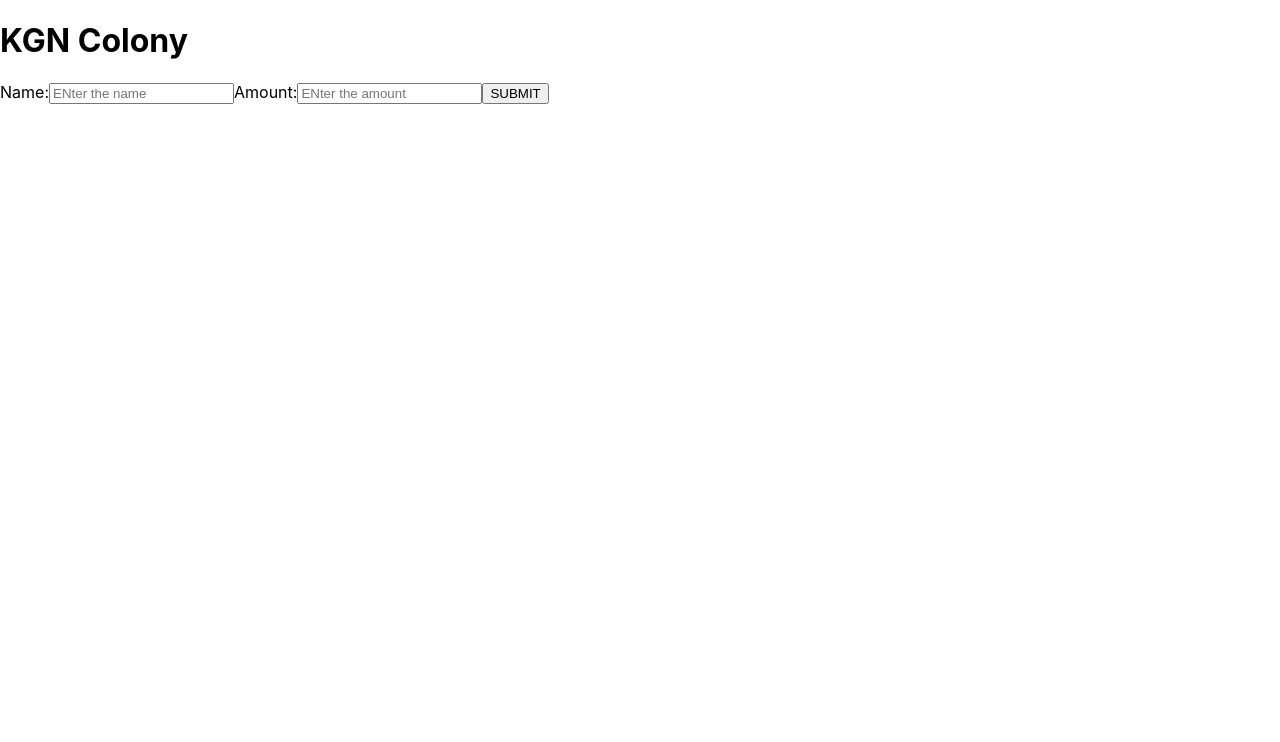
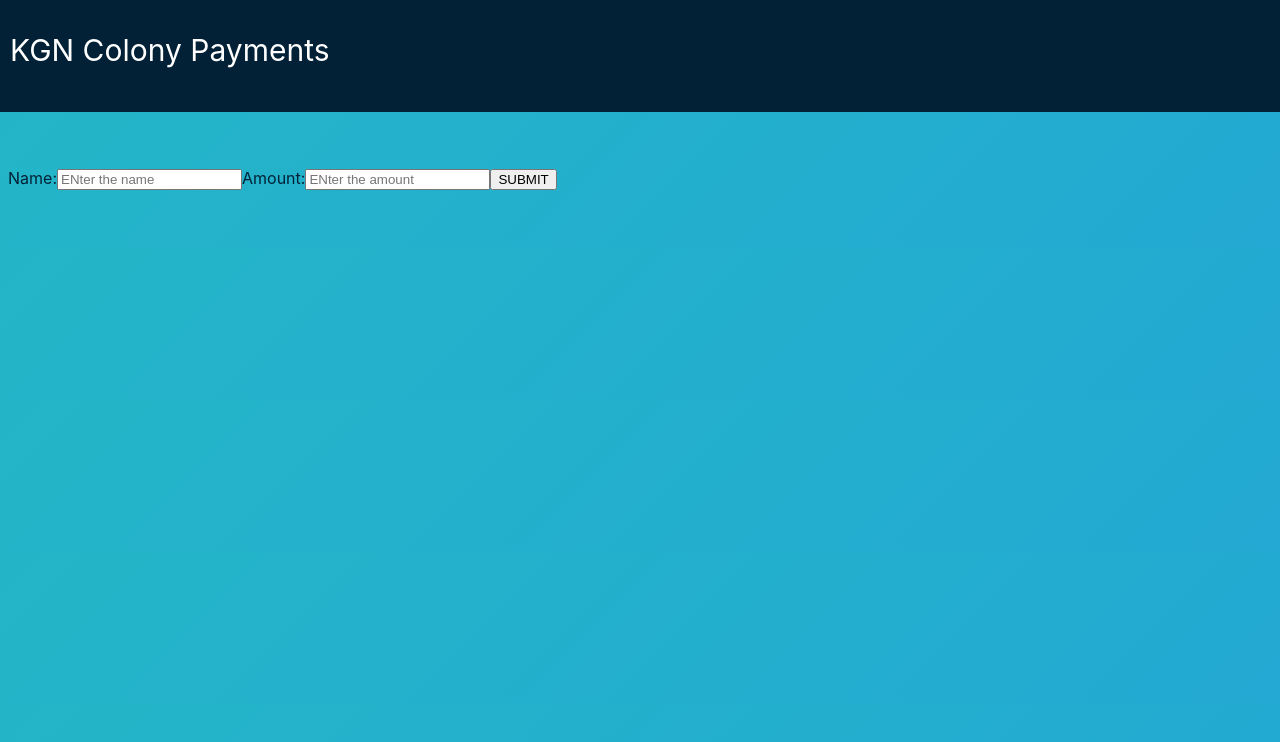
Before and after one commit to SikindarMirza/Payment-app, a React (Create React App) app: page / in a window 1280 px wide. Shown: the top 742 px of the page. Built offline with nearby package versions, Linux system fonts and the light colour scheme.

Commit message:
Added styles

```diff
--- a/src/App.js
+++ b/src/App.js
@@ -1,5 +1,6 @@
 import React, { Component } from 'react';
 import Table from './Print';
+import Header from './Header';
 import './App.css';
 
 class App extends Component {
@@ -41,7 +42,8 @@ class App extends Component {
     console.log(this.state.name)
     return (
       <div>
-        <h1>{this.state.appName}</h1>
+        <Header />
+        <div className="values">
           <label>
             Name:
             <input type="text" placeholder="ENter the name" value={this.state.name} onChange={this._handleName}></input>
@@ -51,6 +53,7 @@ class App extends Component {
             <input type="number" placeholder="ENter the amount" value={this.state.amount} onChange={this._handleAmount}></input>
           </label>
           <button onClick={e => { this.setState({ submit: !this.state.submit }) }}>SUBMIT</button>
+        </div>
         {this.state.submit ? <Table name={this.state.name} receiptId={this.state.receiptId} amount={this.state.amount} date={this.state.date} /> : ''}
       </div>
     );
--- /dev/null
+++ b/src/Header.js
@@ -0,0 +1,9 @@
+import React from 'react';
+
+export default ()=> {
+    return(
+        <div className="Header">
+           <label style={{color:'#ffffff',fontSize:'30px',marginLeft:'10px',marginTop:'5px'}}>KGN Colony Payments</label>
+           </div>
+    )
+}
--- a/src/Print.js
+++ b/src/Print.js
@@ -52,7 +52,7 @@ export default class Print extends React.Component {
     render() {
         return (
             <div>
-                <div ref={el => (this.componentRef = el)}>
+                <div ref={el => (this.componentRef = el)} className="receipt">
                     <h2>KGN colony</h2>
                     <h2 className="receipt">Receipt Id: {Math.random().toString(36).substr(2, 9)}</h2>
                     <Table {...this.props} />
--- a/src/index.css
+++ b/src/index.css
@@ -1,23 +1,59 @@
 body {
-  margin: 0;
-  padding: 0;
+  background: linear-gradient(-45deg,#23A6D5, #23D5AB);
+	background-size: 400% 400%;
+  animation: Gradient 15s ease infinite;
+  color: #022036;
   font-family: -apple-system, BlinkMacSystemFont, "Segoe UI", "Roboto", "Oxygen",
     "Ubuntu", "Cantarell", "Fira Sans", "Droid Sans", "Helvetica Neue",
     sans-serif;
   -webkit-font-smoothing: antialiased;
   -moz-osx-font-smoothing: grayscale;
 }
+@keyframes Gradient {
+	0% {
+		background-position: 0% 50%
+	}
+	50% {
+		background-position: 100% 50%
+	}
+	100% {
+		background-position: 0% 50%
+	}
+}
+
 
 code {
   font-family: source-code-pro, Menlo, Monaco, Consolas, "Courier New",
     monospace;
 }
 
+.Header{
+  padding-top: 2rem;
+  position: absolute;
+  top:0%;
+  left:0%;
+  width:100%;
+  height: 10%;
+  background-color:#022036;
+}
 .table {
+  position: relative;
+  top: 5rem;
   width: 60%;
   height: 20rem;
   margin:auto;
   font: #fff;
-  font-family: source-code-pro, Menlo, Monaco, Consolas, "Courier New",
+  font-family: source-code-pro, Menlo, Monaco, Consolas, "Courier New";
+}
 
+.values {
+  top: 10rem;
+  position: relative;
 }
+
+/* .receipt {
+  width: 10px;
+  display:inline;
+  position: relative;
+  top: 1rem;
+} */
```
Lines whose indentation alone changed are shown as unchanged.
